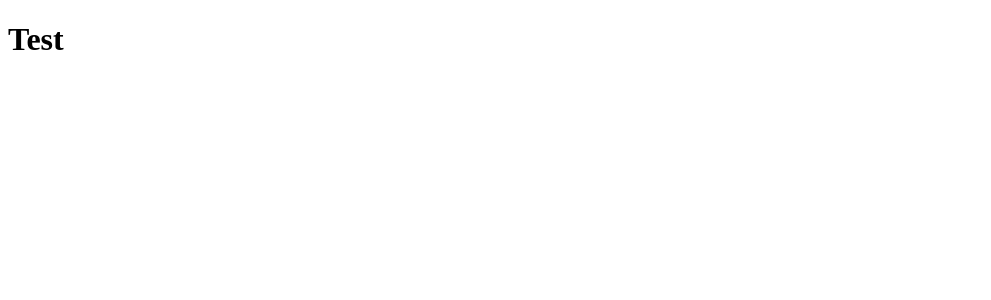
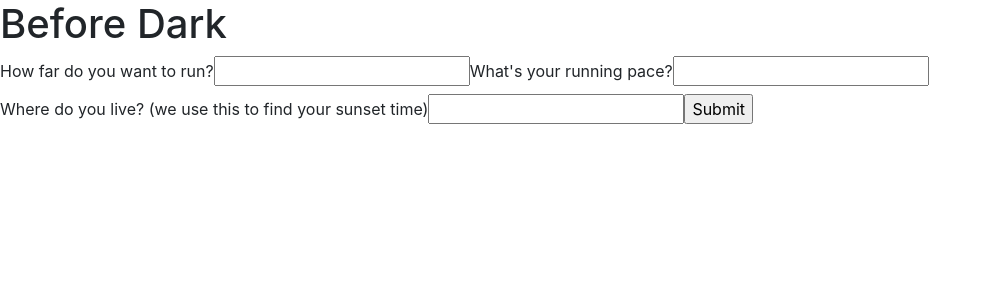
Before and after one commit to jimburch/before-dark, a React app: page / in a window 1280 px wide. Shown: the top 300 px of the page, without its empty margins (0-991 px from the left). Built offline with nearby package versions, Linux system fonts and the light colour scheme.

Commit message:
updated axios

```diff
--- a/client/src/components/App.js
+++ b/client/src/components/App.js
@@ -1,9 +1,16 @@
 import React from 'react';
+import axios from 'axios';
+import 'bootstrap/dist/css/bootstrap.min.css';
+import Input from './Input.js';
+
+// axios requests here
+
 
 const App = () => {
   return (
     <div>
-      <h1>Test</h1>
+      <h1>Before Dark</h1>
+      <Input />
     </div>
   );
 };
--- a/package.json
+++ b/package.json
@@ -20,11 +20,13 @@
   "homepage": "https://github.com/JimBurch/before-dark#readme",
   "dependencies": {
     "axios": "^0.21.1",
+    "bootstrap": "^4.6.0",
     "cors": "^2.8.5",
     "express": "^4.17.1",
     "mongoose": "^5.12.2",
     "nodemon": "^2.0.7",
     "react": "^17.0.2",
+    "react-bootstrap": "^1.5.2",
     "react-dom": "^17.0.2"
   },
   "devDependencies": {
@@ -34,6 +36,7 @@
     "babel-preset-react": "^6.24.1",
     "css-loader": "^5.2.0",
     "html-webpack-plugin": "^5.3.1",
+    "style-loader": "^2.0.0",
     "webpack": "^5.28.0",
     "webpack-cli": "^4.6.0",
     "webpack-dev-server": "^3.11.2"
```
Also changed, not shown: 1 other file (tests, documents, lock files or other folders).
